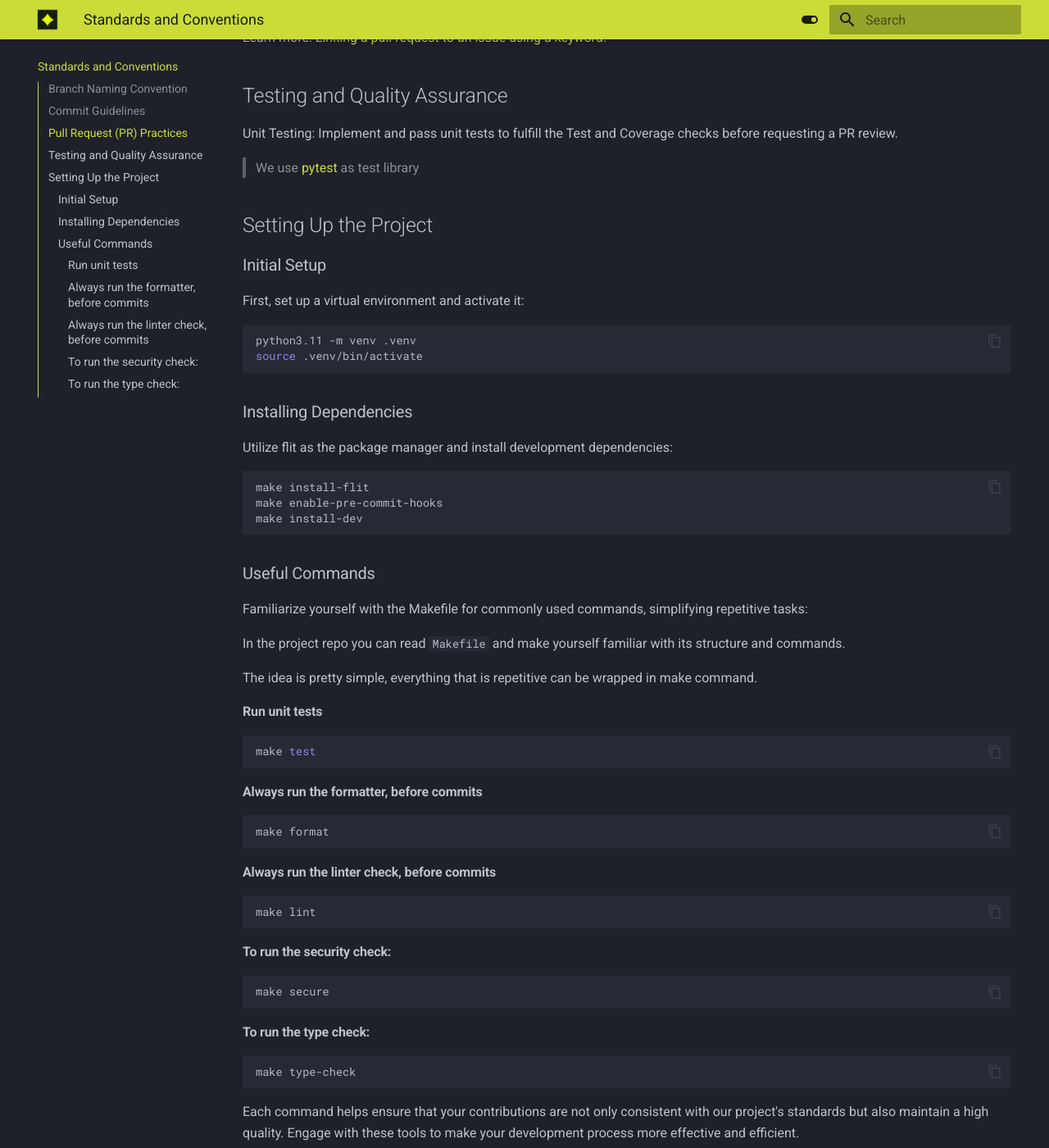
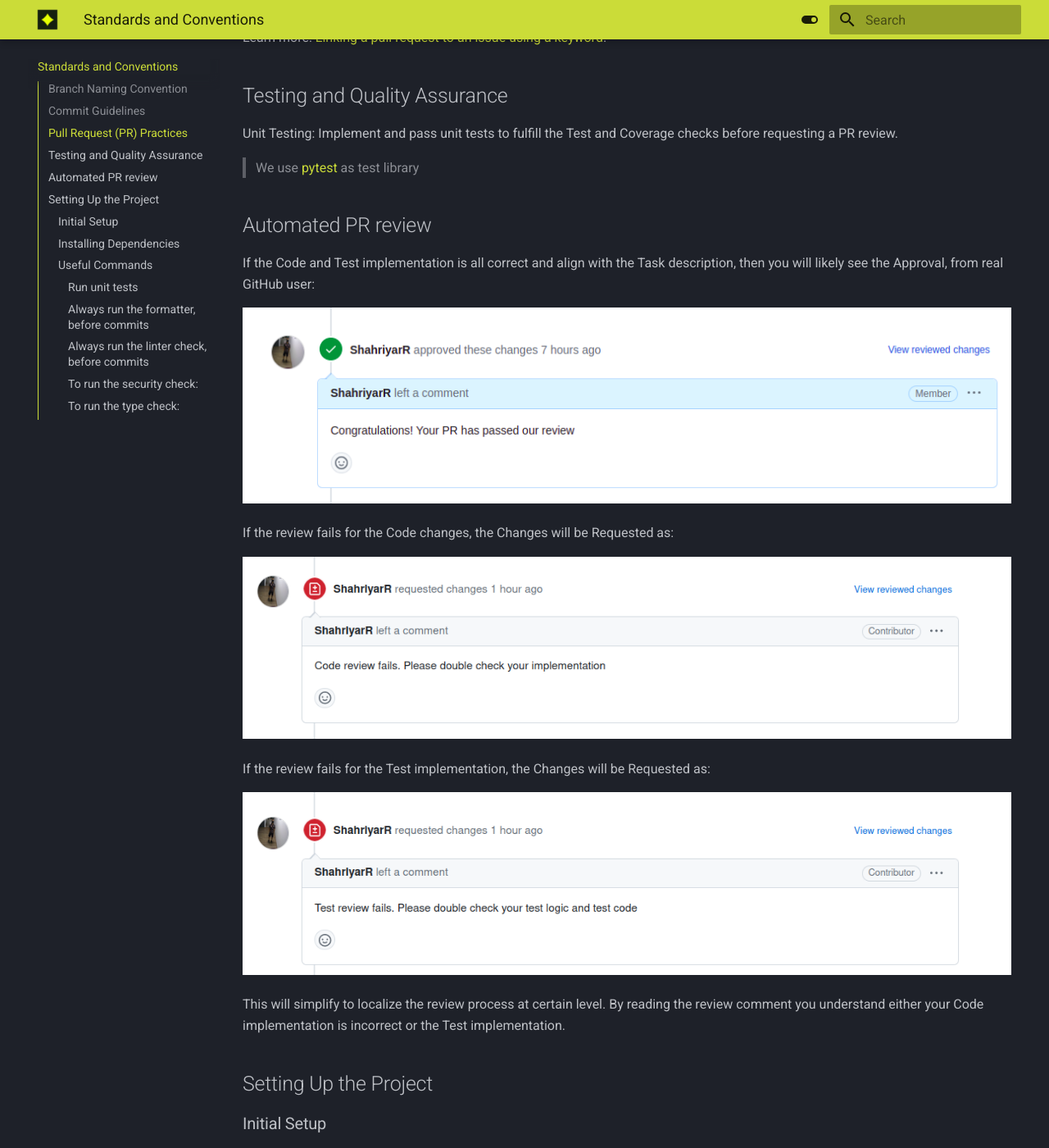
Before and after one commit to EpicLaunchX/docs, an MkDocs documentation site: the page built from docs/standards-conventions.md, in a window 1280 px wide and 1400 px high, scrolled down 696 px. Shown: the whole window at 82% size. Built offline with MkDocs 1.6.1 and Material for MkDocs 9.7.7, drawn with Linux system fonts in a browser that asks for light colours.

Commit message:
feat: add resources and some words about automated PR review

```diff
--- a/docs/standards-conventions.md
+++ b/docs/standards-conventions.md
@@ -24,6 +24,21 @@ Learn more: [Linking a pull request to an issue using a keyword](https://docs.gi
 Unit Testing: Implement and pass unit tests to fulfill the Test and Coverage checks before requesting a PR review.
 > We use [pytest](https://docs.pytest.org/en/8.0.x/) as test library
 
+## Automated PR review
+
+If the Code and Test implementation is all correct and align with the Task description, then you will likely see the Approval, from real GitHub user:
+
+![Approval](./assets/approval.png)
+
+If the review fails for the Code changes, the Changes will be Requested as:
+
+![CodeReview](./assets/code_review.png)
+
+If the review fails for the Test implementation, the Changes will be Requested as:
+
+![TestReview](./assets/test_review.png)
+
+This will simplify to localize the review process at certain level. By reading the review comment you understand either your Code implementation is incorrect or the Test implementation.
 
 ## Setting Up the Project
 
--- a/mkdocs.yml
+++ b/mkdocs.yml
@@ -2,6 +2,13 @@ site_name: EpicLaunchX
 site_description: Discover Software Engineering Best Practices
 strict: true
 site_url: https://docs.epiclaunchx.io
+
+nav:
+  - Home: "index.md"
+  - 'How it works?': "how-it-works.md"
+  - 'Features': "features.md"
+  - 'Standards and Conventions': "standards-conventions.md"
+  - 'Resources': "resources.md"
 
 theme:
   name: material
```
Also changed, not shown: docs/resources.md (added, +14 -0 lines), docs/assets/approval.png (added), docs/assets/code_review.png (added), docs/assets/test_review.png (added).
